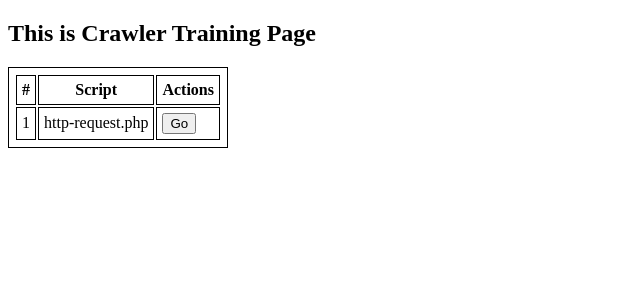
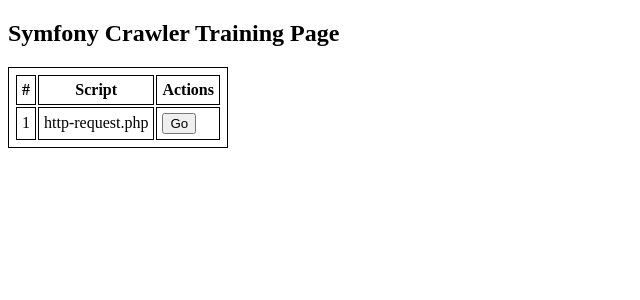
Before and after one commit to muffinweb/crawler-training, a PHP site: page / in a window 1280 px wide. Shown: the top 300 px of the page, without its empty margins (0-640 px from the left). Run offline with PHP 8.4, Linux system fonts and the light colour scheme; data that the repository does not hold is empty.

Commit message:
homepage title updated

```diff
--- a/index.php
+++ b/index.php
@@ -24,7 +24,7 @@
     </style>
 </head>
 <body>
-    <h2>This is Crawler Training Page</h2>
+    <h2>Symfony Crawler Training Page</h2>
     <table>
         <thead>
             <tr>
```
